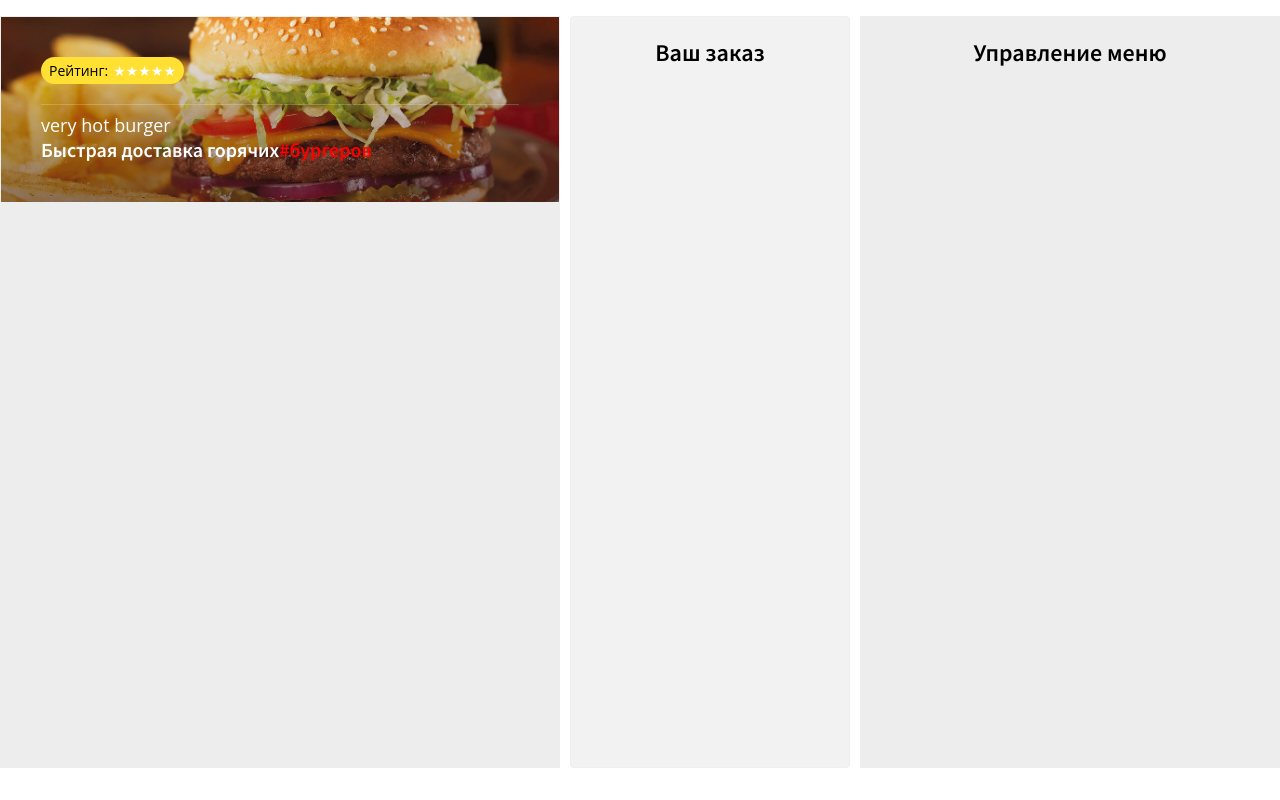
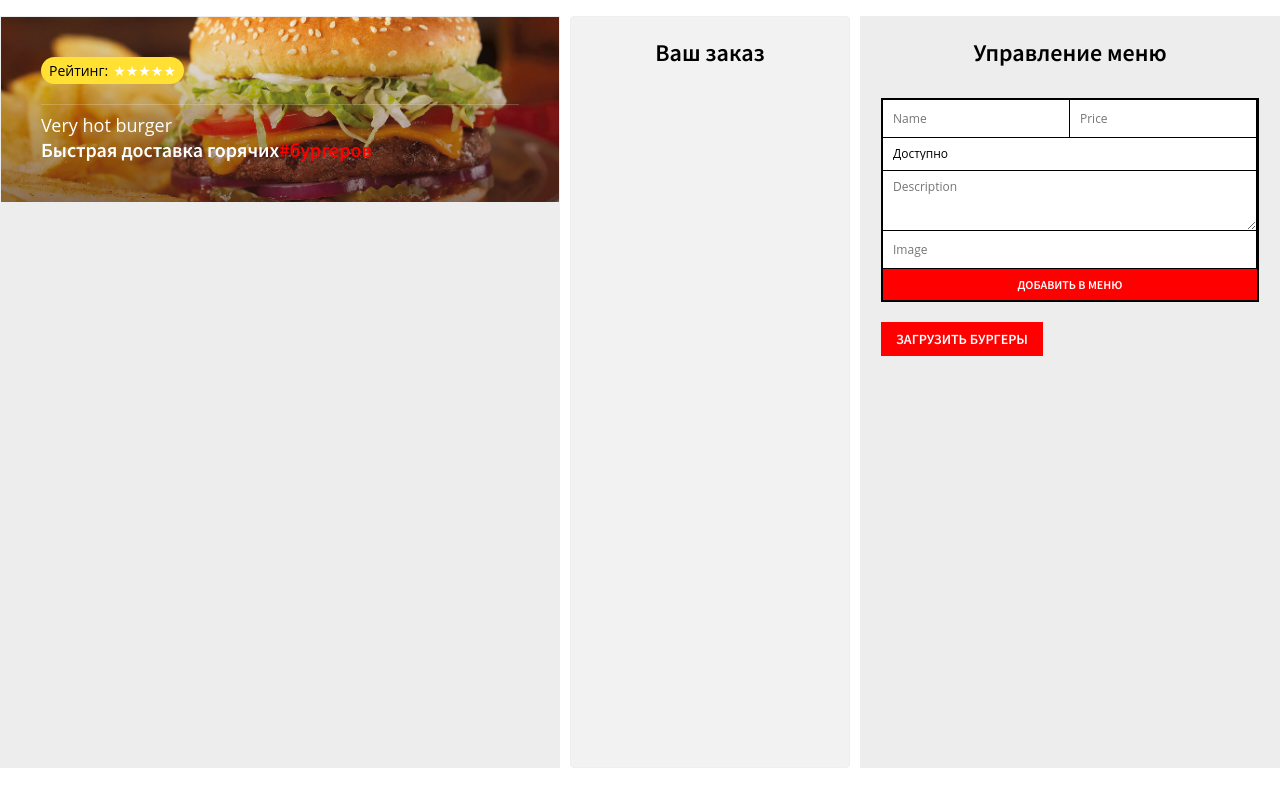
Before and after one commit to borashek32/react-shop, a React (Create React App) app: page /restaurant/1 in a window 1280 px wide. Built offline with nearby package versions, Linux system fonts and the light colour scheme.

Commit message:
order is not completed

```diff
--- /dev/null
+++ b/src/components/AddBurgerForm.js
@@ -0,0 +1,66 @@
+import React from 'react';
+
+class AddBurgerForm extends React.Component {
+
+	nameRef = React.createRef();
+	priceRef = React.createRef();
+	statusRef = React.createRef();
+	descRef = React.createRef();
+	imageRef = React.createRef();
+
+	createBurger=event=> {
+		event.preventDefault();
+		const burger = {
+			name: this.nameRef.current.value,
+			price: parseFloat(this.priceRef.current.value || 0),
+			status: this.statusRef.current.value,
+			desc: this.descRef.current.value,
+			image: this.imageRef.current.value,
+		};
+		this.props.addBurger(burger);
+		event.currentTarget.reset();
+	};
+	render() {
+		return (
+		<form className='burger-edit' onSubmit={this.createBurger}>
+			<input
+				ref={this.nameRef}
+				name='name'
+				type='text'
+				placeholder='Name'
+				autoComplete='off'
+			/>
+			<input
+				ref={this.priceRef}
+				name='price'
+				type='text'
+				placeholder='Price'
+				autoComplete='off'
+			/>
+			<select
+				ref={this.statusRef}
+				name='status'
+				className='status'
+			>
+				<option value='avaliable'>Доступно</option>
+				<option value='unavaliable'>Убрать из меню</option>
+			</select>
+			<textarea
+				ref={this.descRef}
+				name='desc'
+				placeholder='Description'
+			></textarea>
+			<input
+				ref={this.imageRef}
+				name='image'
+				type='text'
+				placeholder='Image'
+				autoComplete='off'
+			/>
+			<button type='submit'>Добавить в меню</button>
+		</form>
+		);
+	}
+}
+
+export default AddBurgerForm;
--- a/src/components/App.js
+++ b/src/components/App.js
@@ -1,19 +1,62 @@
 import React from 'react';
 import Header from './Header';
 import Order from './Order';
+import Burger from './Burger';
 import MenuAdmin from './MenuAdmin';
+import samoleBurgers from '../sample-burgers';
 
 class App extends React.Component {
+	state = {
+		burgers: {},
+		order: {}
+	};
+
+	addBurger = burger => {
+		// 1. Делаем копию объекта state
+		const burgers = { ...this.state.burgers };
+    // 2. Добавить новый бургер в переменную burgers
+    burgers[`burger${Date.now()}`] = burger;
+		// 3. Записать новый объект burgers в state
+		this.setState({burgers});
+	};
+
+	loadSampleBurgers=()=>{
+		this.setState({burgers: samoleBurgers});
+	};
+
+	addToOrder = key => {
+    // 1. Делаем копию объекта state
+    const order = { ...this.state.order };
+    // 2. Добавить ключ к заказу со знач-ем 1, либо обновить текущ. знач.
+    order[key] = order[key] + 1 || 1;
+    // 3. Записать наш новый объект order в state
+    this.setState({ order });
+  };
+
 	render() {
 		return (
 			<div className='burger-paradise'>
 				<div className='menu'>
-					<Header title="very hot burger" />
+					<Header title="Very hot burger" />
+					<ul className='burgers'>
+              {Object.keys(this.state.burgers).map(key => {
+                return (
+                  <Burger
+                    key={key}
+                    index={key}
+                    addToOrder={this.addToOrder}
+                    details={this.state.burgers[key]}
+                  />
+                );
+              })}
+            </ul>
 				</div>
 				<Order />
-				<MenuAdmin />
+				<MenuAdmin
+					loadSampleBurgers={this.loadSampleBurgers}
+					addBurger={this.addBurger} />
 			</div>
-		)
+		);
 	}
 }
 
--- /dev/null
+++ b/src/components/Burger.js
@@ -0,0 +1,33 @@
+import React from 'react';
+
+class Burger extends React.Component {
+  render() {
+    const { image, name, price, desc, status } = this.props.details;
+    const isAvailable = status ==='available';
+
+		return (
+			<li className='menu-burger'>
+        <div className='image-container'>
+          <img src={image} alt={name} />
+        </div>
+
+        <div className='burger-details'>
+          <h3 className='burger-name'>
+            {name}
+            <span className='price'>{price} ₽</span>
+          </h3>
+          <p>{desc}</p>
+          <button
+            className='buttonOrder'
+            disabled={!isAvailable}
+            onClick={() => this.props.addToOrder(this.props.index)}
+          >
+            {isAvailable ? 'Заказать' : 'Временно нет'}
+          </button>
+        </div>
+      </li>
+		)
+	}
+}
+
+export default Burger;
--- a/src/components/Header.js
+++ b/src/components/Header.js
@@ -1,28 +1,24 @@
 import React from 'react';
 
-class Header extends React.Component {
-	render() {
-		return (
-			<header className={'top'}>
-				<div className={'wrap'}>
-					<div className={'header-content'}>
-						<div className={'header-rating'}>
-							<div className={'header-rating_tag'}>Рейтинг: </div>
-							<div className={'header-rating_icon'}>★★★★★</div>
+const Header = (props) =>  (
+	<header className='top'>
+		<div className='wrap'>
+			<div className='header-content'>
+				<div className='header-rating'>
+					<div className='header-rating_tag'>Рейтинг: </div>
+					<div className='header-rating_icon'>★★★★★</div>
 				</div>
 
-						<div className={'header-divider'}></div>
-						<div className={'font-effect-fire-animation'}>{this.props.title}</div>
+				<div className='header-divider'></div>
+				<div className='font-effect-fire-animation'>{props.title}</div>
 
 				<h3>
 					<span>Быстрая доставка горячих</span>
-							<span className={'sub-header'}>#бургеров</span>
+					<span className='sub-header'>#бургеров</span>
 				</h3>
 			</div>
 		</div>
 	</header>
 )
-	}
-}
 
 export default Header;
--- a/src/components/Landing.js
+++ b/src/components/Landing.js
@@ -19,7 +19,8 @@ class Landing extends React.Component {
     };
 
     goToRestaurant=()=> {
-        console.log('go');
+				const {url}=this.state;
+				this.props.history.push(`/restaurant/${url}`);
     };
 
     render() {
--- a/src/components/MenuAdmin.js
+++ b/src/components/MenuAdmin.js
@@ -1,10 +1,13 @@
 import React from 'react';
+import AddBurgerForm from './AddBurgerForm';
 
 class MenuAdmin extends React.Component {
 	render() {
 		return (
 			<div className='menu-admin'>
 				<h2>Управление меню</h2>
+				<AddBurgerForm addBurger={this.props.addBurger} />
+				<button onClick={this.props.loadSampleBurgers}>Загрузить бургеры</button>
 			</div>
 		)
 	}
--- /dev/null
+++ b/src/components/NotFound.js
@@ -0,0 +1,11 @@
+import React from 'react';
+
+const NotFound=()=> {
+	return(
+			<div>
+				<h2>Page Not Found</h2>
+			</div>
+	);
+};
+
+export default NotFound;
--- /dev/null
+++ b/src/components/Router.js
@@ -0,0 +1,19 @@
+import React from 'react';
+import Landing from './Landing';
+import App from './App';
+import NotFound from './NotFound';
+import { BrowserRouter, Route, Switch } from 'react-router-dom';
+
+const Router=()=> {
+	return(
+		<BrowserRouter>
+			<Switch>
+				<Route exact path='/' component={Landing} />
+				<Route path='/restaurant/:restaurantId' component={App} />
+				<Route componentn={NotFound} />
+			</Switch>
+		</BrowserRouter>
+	);
+};
+
+export default Router;
--- a/src/index.js
+++ b/src/index.js
@@ -1,7 +1,6 @@
 import React from 'react';
 import { render } from 'react-dom';
-import Landing from './components/Landing';
-import App from './components/App';
+import Router from './components/Router';
 import './css/style.css'
 
-render(<App />, document.querySelector('#root'));
+render(<Router />, document.querySelector('#root'));
```
Lines whose indentation alone changed are shown as unchanged.
